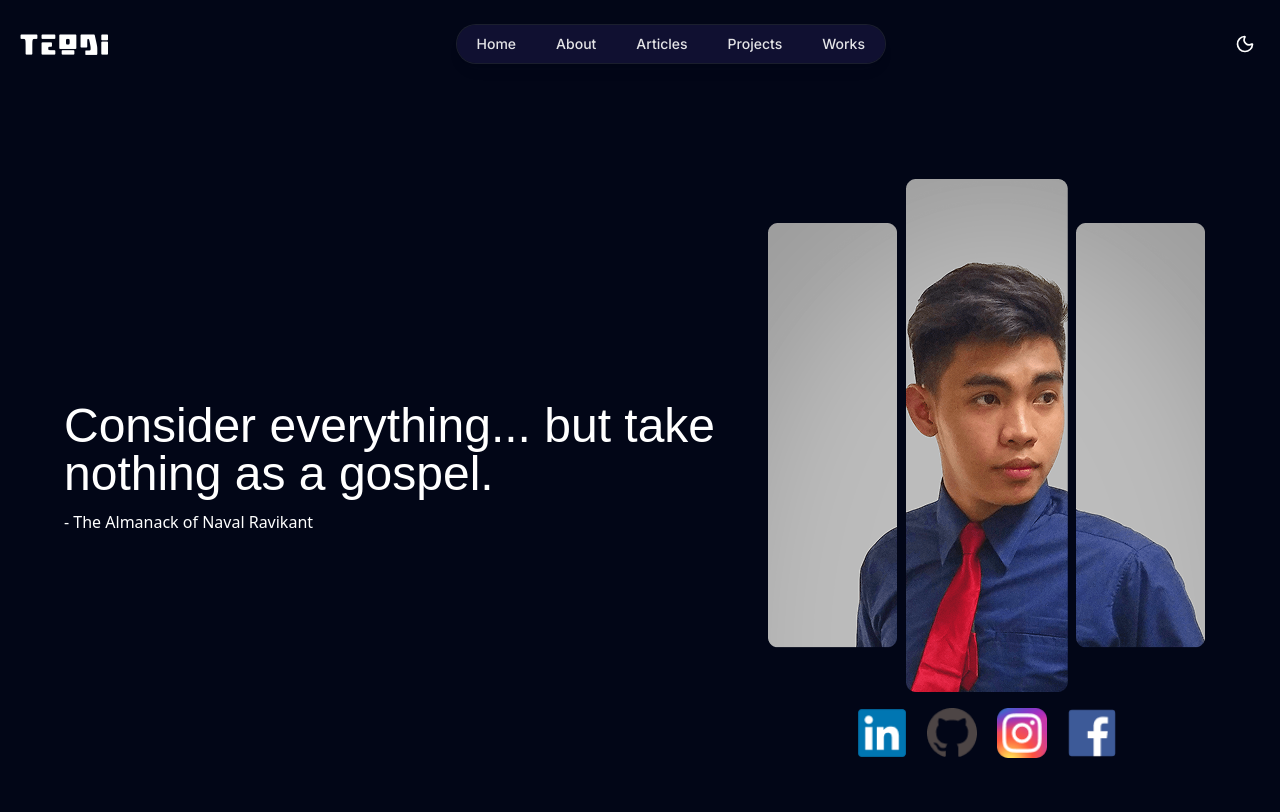
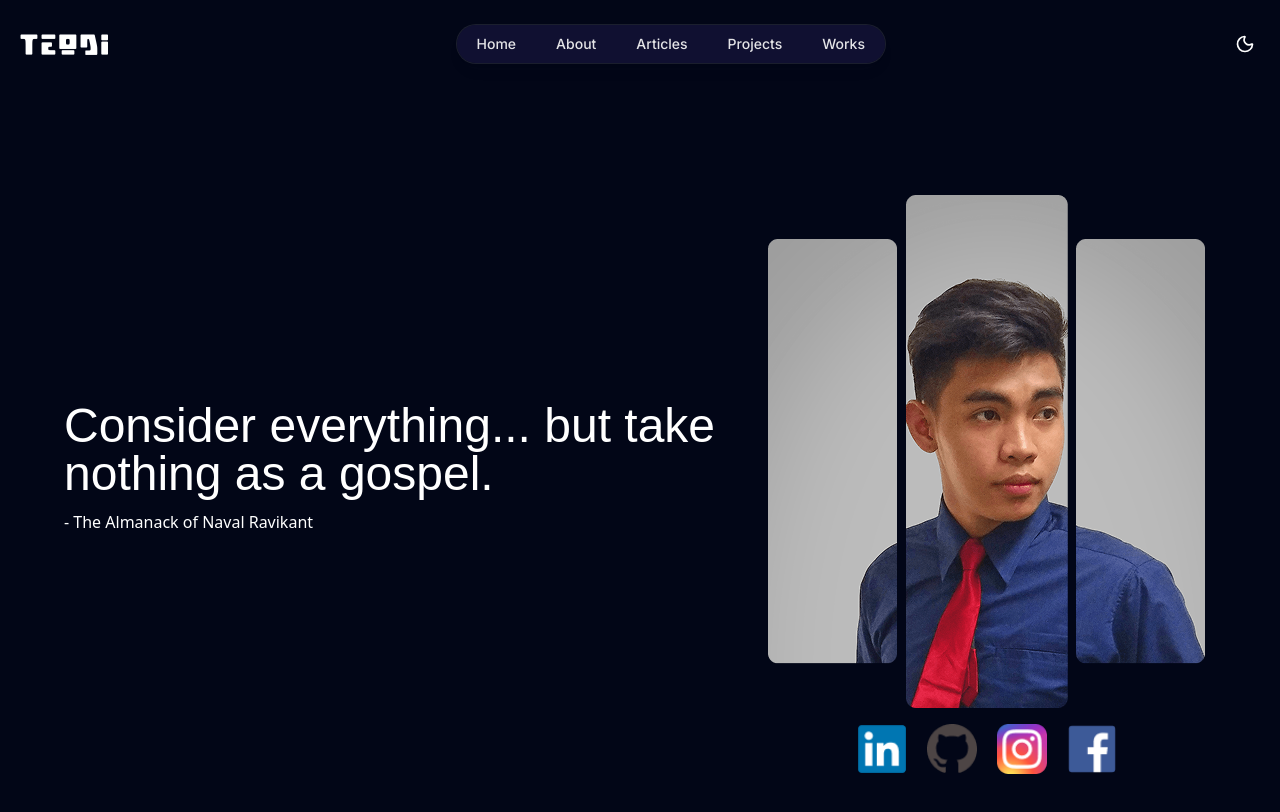
Before and after one commit to teodie/teodulo-portfolio-website, a Next.js app: page / in a window 1280 px wide. Shown: the top 812 px of the page. Built offline with nearby package versions, Linux system fonts and the light colour scheme; a web font is replaced by a local one.

Commit message:
style: Added margin top on the header section for the profile image

```diff
--- a/components/Header.tsx
+++ b/components/Header.tsx
@@ -14,7 +14,7 @@
 
       <div className='e flex flex-col w-56 md:w-3xl items-center'>
 
-        <div className='flex flex-row gap-2 items-center'>
+        <div className='flex flex-row gap-2 items-center mt-8'>
           <div>
             <Image alt='left profile' src={profile.left} />
           </div>
```
